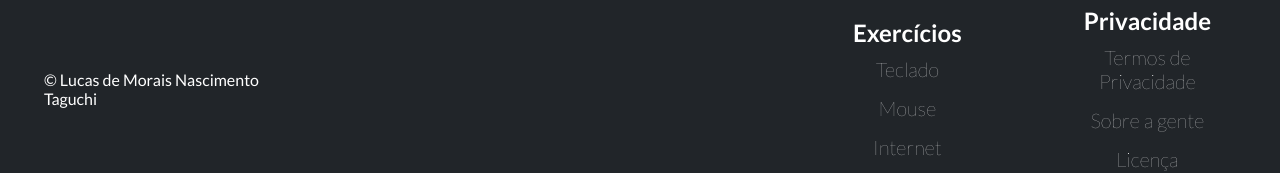
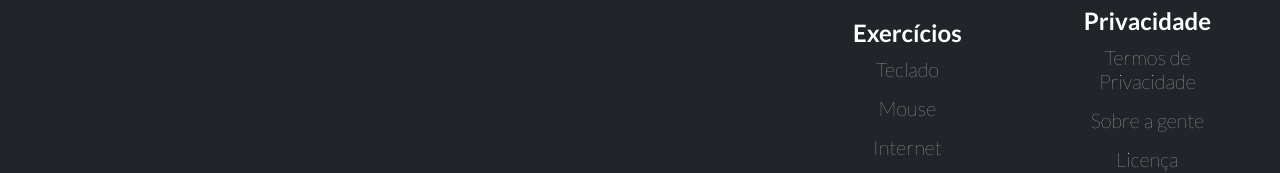
Before and after one commit to lucasmoraist/Click-Idoso, a plain HTML site: page index.html in a window 1280 px wide. Shown: the part 1591-1764 px from the top of the page. Drawn offline with Linux system fonts and the light colour scheme.

Commit message:
removendo copyright

```diff
--- a/index.html
+++ b/index.html
@@ -88,7 +88,6 @@
 
     <footer>
         <div id="left-side">
-            <p>&copy; Lucas de Morais Nascimento Taguchi</p>
         </div>
 
         <div id="right-side">
```
Also changed, not shown: pages/about-me.html (+0 -1 lines), pages/internet.html (+0 -1 lines), pages/mouse.html (+0 -1 lines), pages/teclado.html (+0 -1 lines).
